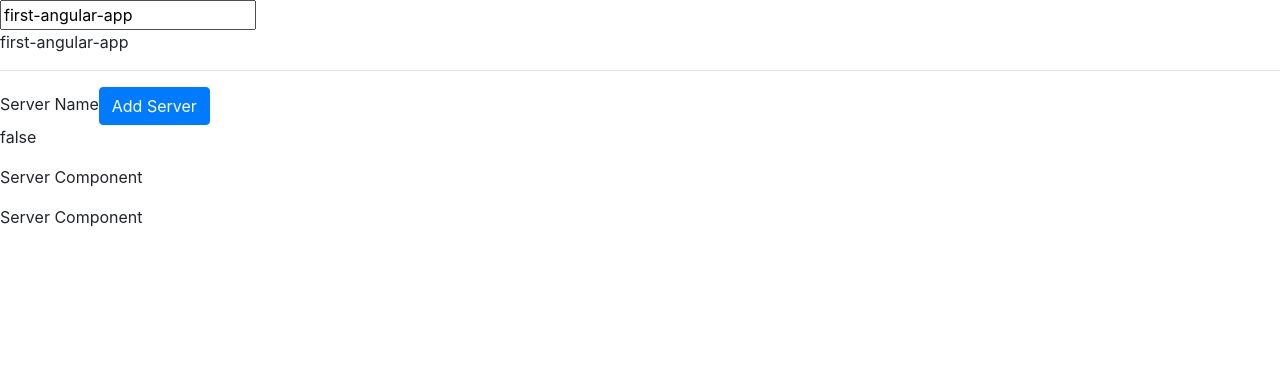
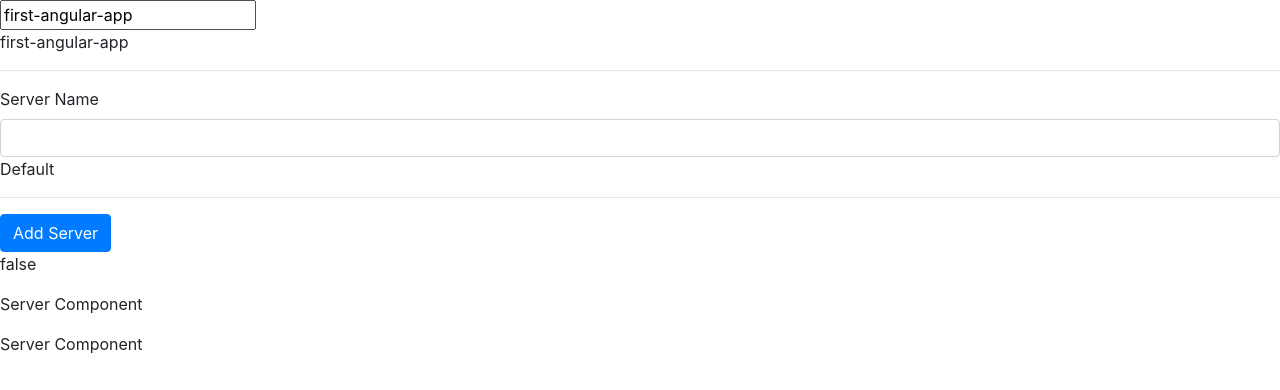
Before and after one commit to Priyanker/Angular-Learn, an Angular app in the folder Angular 8 (formerly Angular 2) - The Complete Guide/first-angular-app/: page / in a window 1280 px wide. Shown: the top 390 px of the page. Built offline with nearby package versions, Linux system fonts and the light colour scheme.

Commit message:
EVENT BINDING: PASSING EVENT DATA

```diff
--- a/Angular 8 (formerly Angular 2) - The Complete Guide/first-angular-app/src/app/servers/servers.component.html
+++ b/Angular 8 (formerly Angular 2) - The Complete Guide/first-angular-app/src/app/servers/servers.component.html
@@ -1,4 +1,7 @@
 <label>Server Name</label>
+<input type="text" class = "form-control" (input) = "onServerNameUpdate($event)">
+<p>{{serverName}}</p>
+<hr>
 <button class="btn btn-primary" [disabled]="getDisabledStatus()" (click)="generateNewServer()">Add Server</button>
 <p [innerText]="getDisabledStatus()"></p>
 <div [innerHTML]="additionalServers.innerHTML"></div>
--- a/Angular 8 (formerly Angular 2) - The Complete Guide/first-angular-app/src/app/servers/servers.component.ts
+++ b/Angular 8 (formerly Angular 2) - The Complete Guide/first-angular-app/src/app/servers/servers.component.ts
@@ -7,6 +7,7 @@
 export class ServersComponent implements OnInit {
   useDisabledButton: boolean = true;
   additionalServers: any = 'No Server was created';
+  serverName: string = 'Default';
   constructor() {
     setTimeout(() => {
       this.useDisabledButton = false;
@@ -22,6 +23,11 @@
     console.dir(this.additionalServers);
 
   }
+  onServerNameUpdate(event:any){
+    console.log(event);
+
+    this.serverName = event.target.value;
+  }
   ngOnInit() {
   }
 
```
